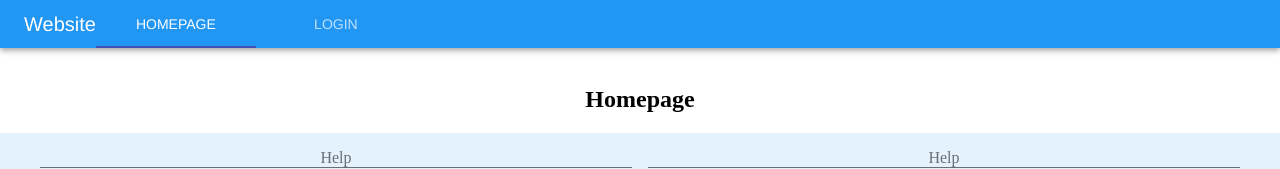
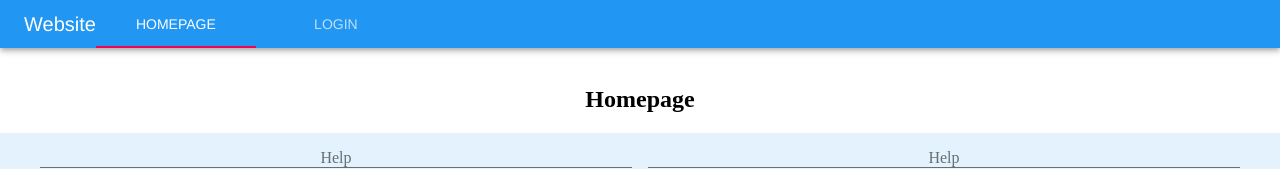
Before and after one commit to Jennelle186/VaccinationTracking, a React (Create React App) app: page / in a window 1280 px wide. Shown: the top 169 px of the page. Built offline with nearby package versions, Linux system fonts and the light colour scheme; no server answers.

Commit message:
fixed the header indicator

```diff
--- a/src/components/Header/header.js
+++ b/src/components/Header/header.js
@@ -44,8 +44,8 @@ const Header = (props) => {
     let path = window.location.pathname;
     if (path === "/" && value !== 0) setValue(0);
     else if (path === "/login" && value !== 1) setValue(1);
+    else if (path === "/profile" && value !== 1) setValue(1);
     else if (path === "/registration" && value !== 2) setValue(2);
-    else if (path === "/profile" && value !== 2) setValue(2);
   }, [value]);
 
   const admin = checkUserAdmin(currentUser);
@@ -100,20 +100,11 @@ const Header = (props) => {
               <Grid>
                 <Tabs
                   value={value}
-                  indicatorColor="primary"
+                  // indicatorColor="primary"
                   onChange={handleChange}
                   aria-label="simple tabs example"
                   variant="fullWidth"
                 >
-                  {admin && (
-                    <Tab
-                      disableRipple
-                      label="Admin"
-                      to="/admin"
-                      component={Link}
-                    />
-                  )}
-
                   {currentUser && (
                     <Tab
                       disableRipple
@@ -130,58 +121,20 @@ const Header = (props) => {
                       component={Link}
                     />
                   )}
+                  {admin && (
+                    <Tab
+                      disableRipple
+                      label="Admin"
+                      to="/admin"
+                      component={Link}
+                    />
+                  )}
                   {currentUser && (
-                    // <Button color="inherit" onClick={() => auth.signOut()}>
-                    //   Logout
-                    // </Button>
                     <Button color="inherit" onClick={handleClickOpen}>
                       Logout
                     </Button>
                   )}
-                  {/*
-                  {currentUser && (
-                    <>
-                      <Tab
-                        disableRipple
-                        label="Homepage"
-                        to="/"
-                        component={Link}
-                      />
-                      <Tab
-                        disableRipple
-                        label="Profile"
-                        to="/profile"
-                        component={Link}
-                      />
 
-                      <Button color="inherit" onClick={() => auth.signOut()}>
-                        Logout
-                      </Button>
-                    </>
-                  )} */}
-
-                  {/* {!currentUser && (
-                    <>
-                      <Tab
-                        disableRipple
-                        label="Homepage"
-                        to="/"
-                        component={Link}
-                      />
-                      <Tab
-                        disableRipple
-                        label="Login"
-                        to="/login"
-                        component={Link}
-                      />
-                      <Tab
-                        disableRipple
-                        label="Register"
-                        to="/registration"
-                        component={Link}
-                      />
-                    </>
-                  )} */}
                   {!currentUser && (
                     <Tab
                       disableRipple
```
